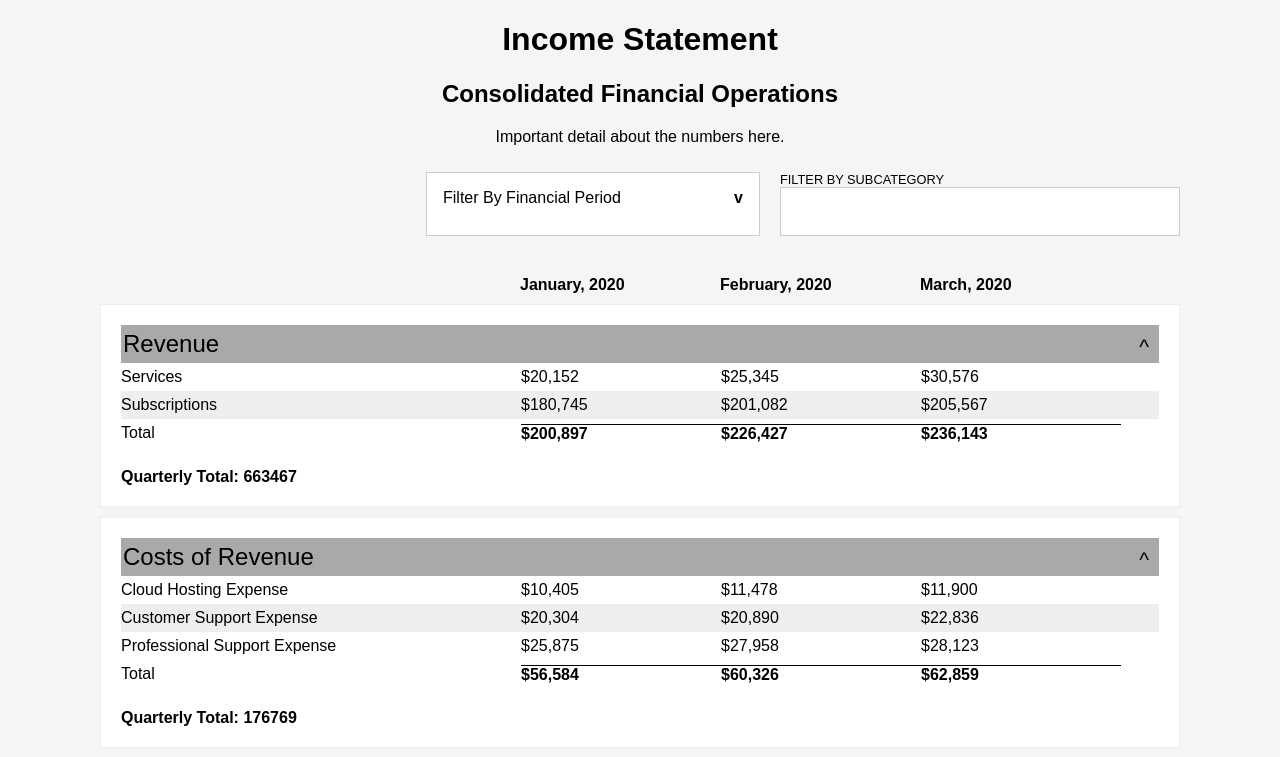
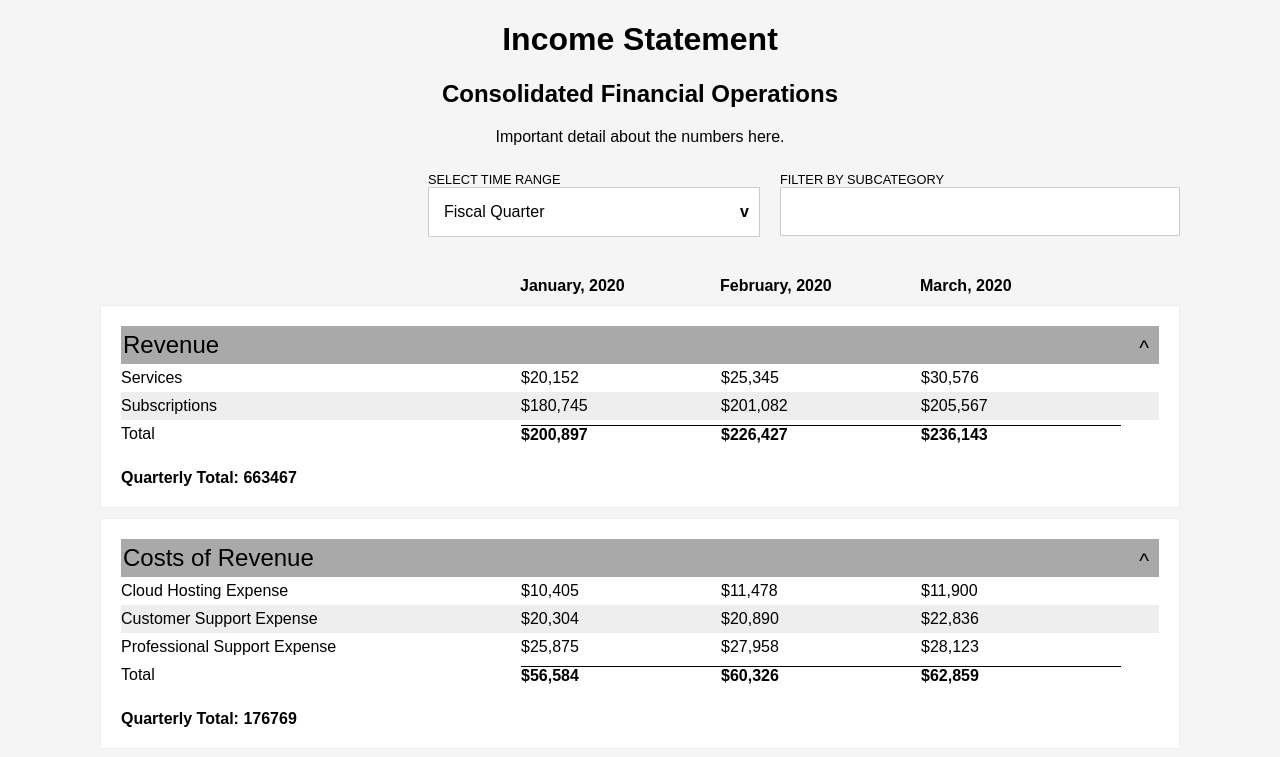
Before and after one commit to switzerb/IncomeStatementUI, a React (Create React App) app: page / in a window 1280 px wide. Shown: the top 757 px of the page. Built offline with nearby package versions, Linux system fonts and the light colour scheme.

Commit message:
Tighten up the dropdown

```diff
--- a/src/MonthSelect.css
+++ b/src/MonthSelect.css
@@ -1,30 +1,36 @@
 .MonthSelect {
-    border: 1px solid #ccc;
-    background-color: white;
-    padding: 1rem;
-    display: flex;
-    width: 300px;
-    position: relative;
     margin: 10px;
-    cursor: pointer;
 }
 
 .MonthSelect-label {
-    flex: 1;
+    display: block;
+    text-transform: uppercase;
+    font-size: 0.8rem;
+}
+
+.MonthSelect-selected {
+    padding: 15px;
+    border: 1px solid #ccc;
+    background-color: white;
+    width: 300px;
+    position: relative;
+    cursor: pointer;
 }
 
 .MonthSelect-toggle {
     font-weight: bold;
+    position: absolute;
+    right: 10px
 }
 
 .MonthSelect-options {
     width: 300px;
     position: absolute;
-    margin-top: 2rem;
+    margin-top: 1.1rem;
     left: 0;
     padding: 1rem;
     background-color: white;
-    box-shadow: 2px 2px 1px gray;
+    box-shadow: 2px 5px 8px gray;
 }
 
 .MonthSelect-options div {
--- a/src/MonthSelect.js
+++ b/src/MonthSelect.js
@@ -4,6 +4,7 @@ import "./MonthSelect.css";
 
 const MonthSelect = ({options, onClick}) => {
     const [open, setOpen] = useState(false);
+    const [selected, setSelected] = useState("");
 
     const toggleOpen = () => {
         setOpen(!open);
@@ -11,37 +12,38 @@ const MonthSelect = ({options, onClick}) => {
 
     const handleSelect = (option) => {
         onClick(option);
+        setSelected(option);
         setOpen(false);
     }
 
     const handleClear = () => {
         onClick("");
+        setSelected("")
         setOpen(false);
     }
 
     return (
         <div className="MonthSelect">
+            <div className="MonthSelect-label">Select Time Range</div>
             <div
                 onClick={toggleOpen}
-                className="MonthSelect-label"
+                className="MonthSelect-selected"
             >
-                Filter By Financial Period
-            </div>
                 <div
                     onClick={toggleOpen}
                     className="MonthSelect-toggle"
                 >
                     { open ? "^" : "v" }
                 </div>
+                {selected === "" ? "Fiscal Quarter" : selected }
                 { open
                     ? <div className="MonthSelect-options">
-                    <div onClick={handleClear}>
-                        Show Quarter
-                    </div>
+                        <div onClick={handleClear}>Fiscal Quarter</div>
                         {options.map(option => <div key={option} onClick={() => handleSelect(option)}>{option}</div>)}
                     </div>
                     : null
                 }
+            </div>
         </div>);
 }
 
```
Lines whose indentation alone changed are shown as unchanged.
